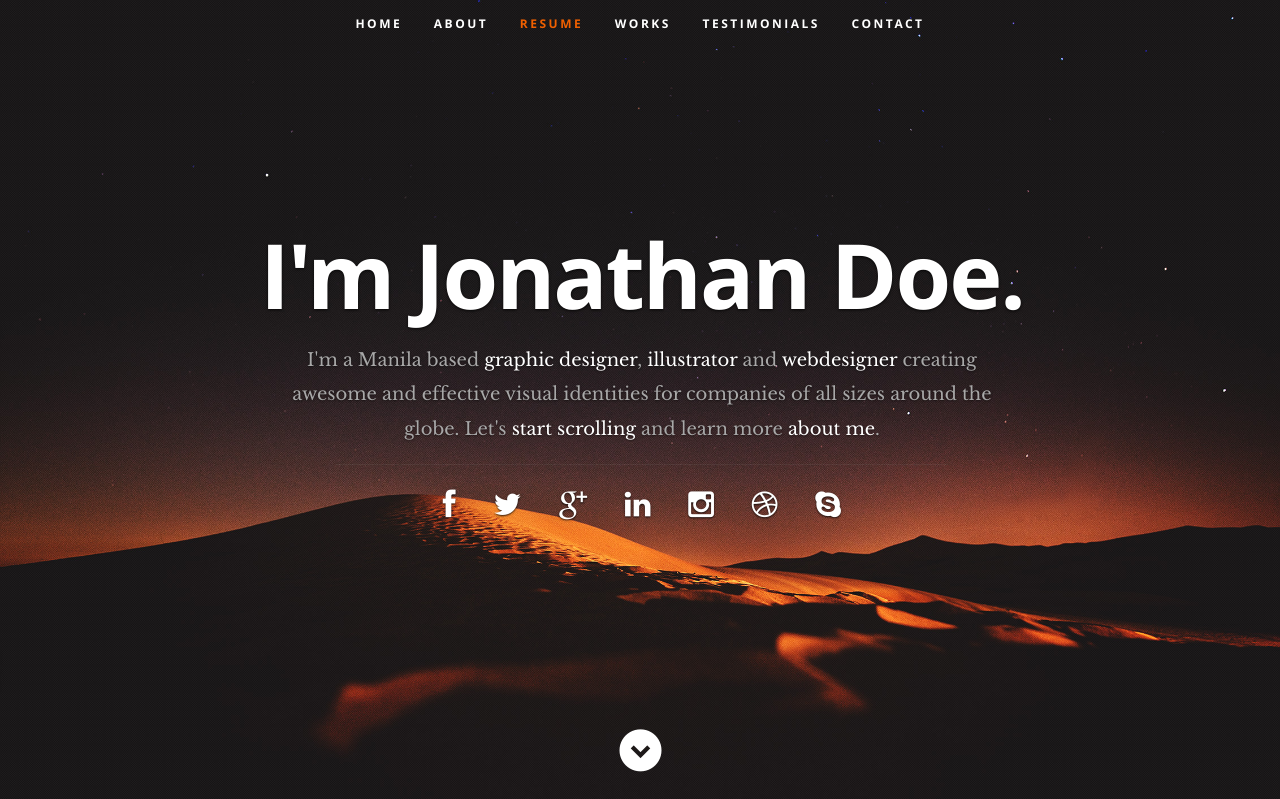
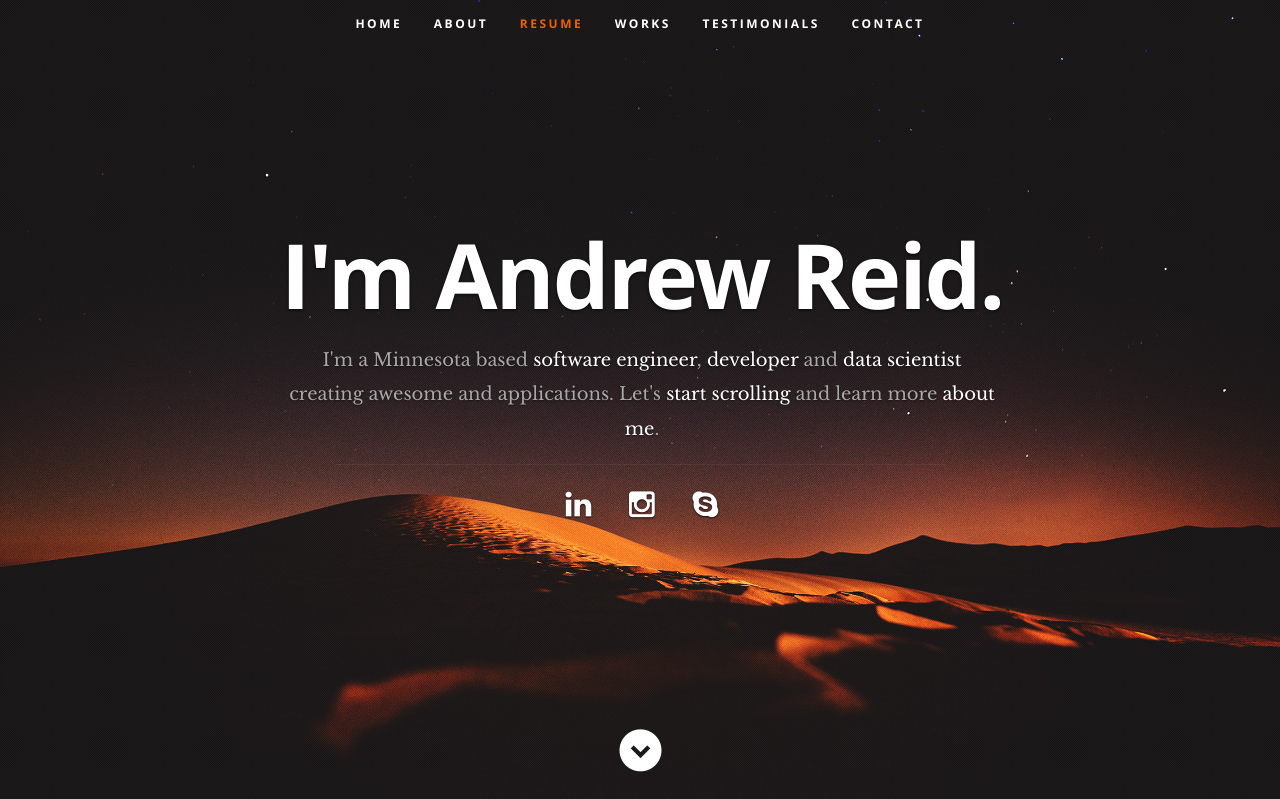
Before and after one commit to gnudrew/-flask-PortfolioWebsite, a Flask app: page / in a window 1280 px wide. Shown: the top 799 px of the page. Run offline with Flask 2, Linux system fonts and the light colour scheme; some libraries are stand-ins or nearby versions.

Commit message:
header text and added links

```diff
--- a/templates/index.html
+++ b/templates/index.html
@@ -56,18 +56,14 @@
 
       <div class="row banner">
          <div class="banner-text">
-            <h1 class="responsive-headline">I'm Jonathan Doe.</h1>
-            <h3>I'm a Manila based <span>graphic designer</span>, <span>illustrator</span> and <span>webdesigner</span> creating awesome and
-            effective visual identities for companies of all sizes around the globe. Let's <a class="smoothscroll" href="#about">start scrolling</a>
+            <h1 class="responsive-headline">I'm Andrew Reid.</h1>
+            <h3>I'm a Minnesota based <span>software engineer</span>, <span>developer</span> and <span>data scientist</span> creating awesome and
+            applications. Let's <a class="smoothscroll" href="#about">start scrolling</a>
             and learn more <a class="smoothscroll" href="#about">about me</a>.</h3>
             <hr />
             <ul class="social">
-               <li><a href="#"><i class="fa fa-facebook"></i></a></li>
-               <li><a href="#"><i class="fa fa-twitter"></i></a></li>
-               <li><a href="#"><i class="fa fa-google-plus"></i></a></li>
-               <li><a href="#"><i class="fa fa-linkedin"></i></a></li>
-               <li><a href="#"><i class="fa fa-instagram"></i></a></li>
-               <li><a href="#"><i class="fa fa-dribbble"></i></a></li>
+               <li><a href="https://www.linkedin.com/in/andrew-reid-28b79352/"><i class="fa fa-linkedin"></i></a></li>
+               <li><a href="https://github.com/gnudrew"><i class="fa fa-instagram"></i></a></li>
                <li><a href="#"><i class="fa fa-skype"></i></a></li>
             </ul>
          </div>
```
